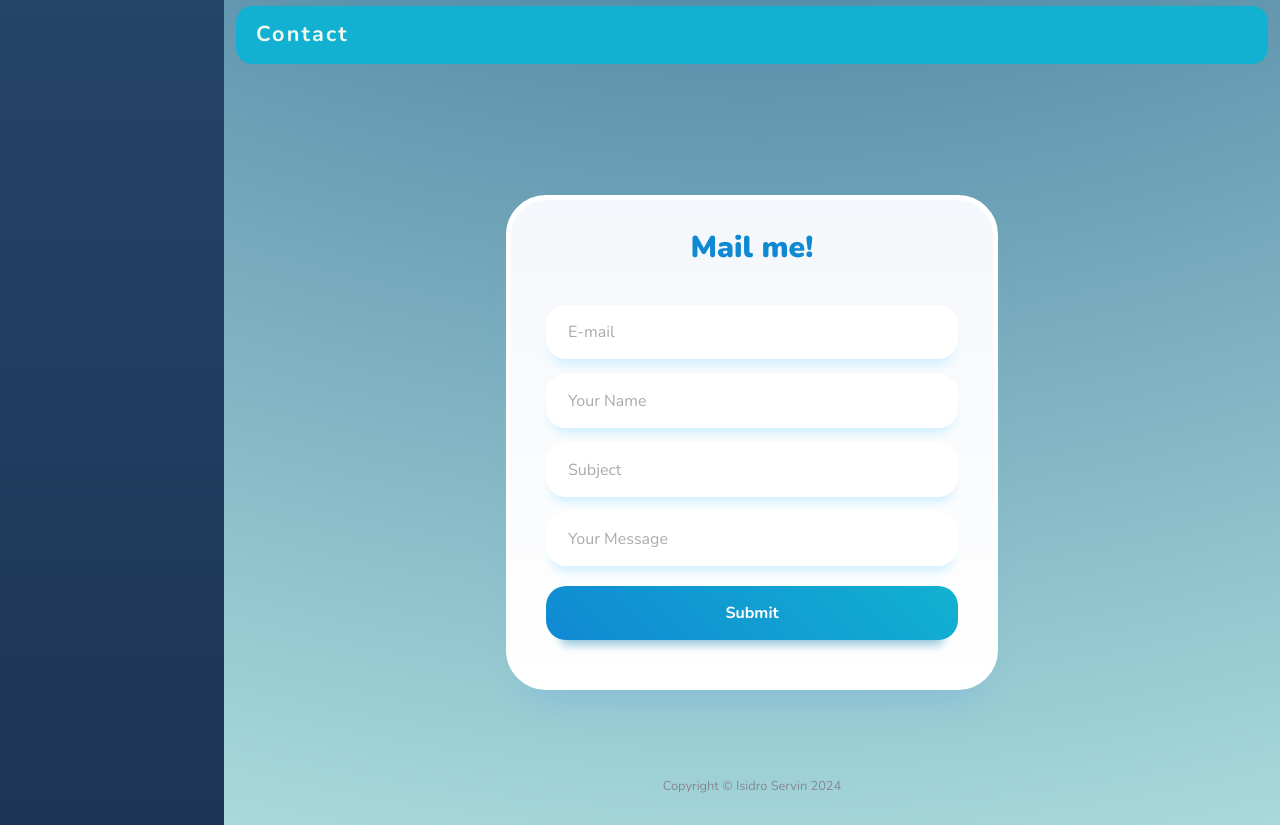
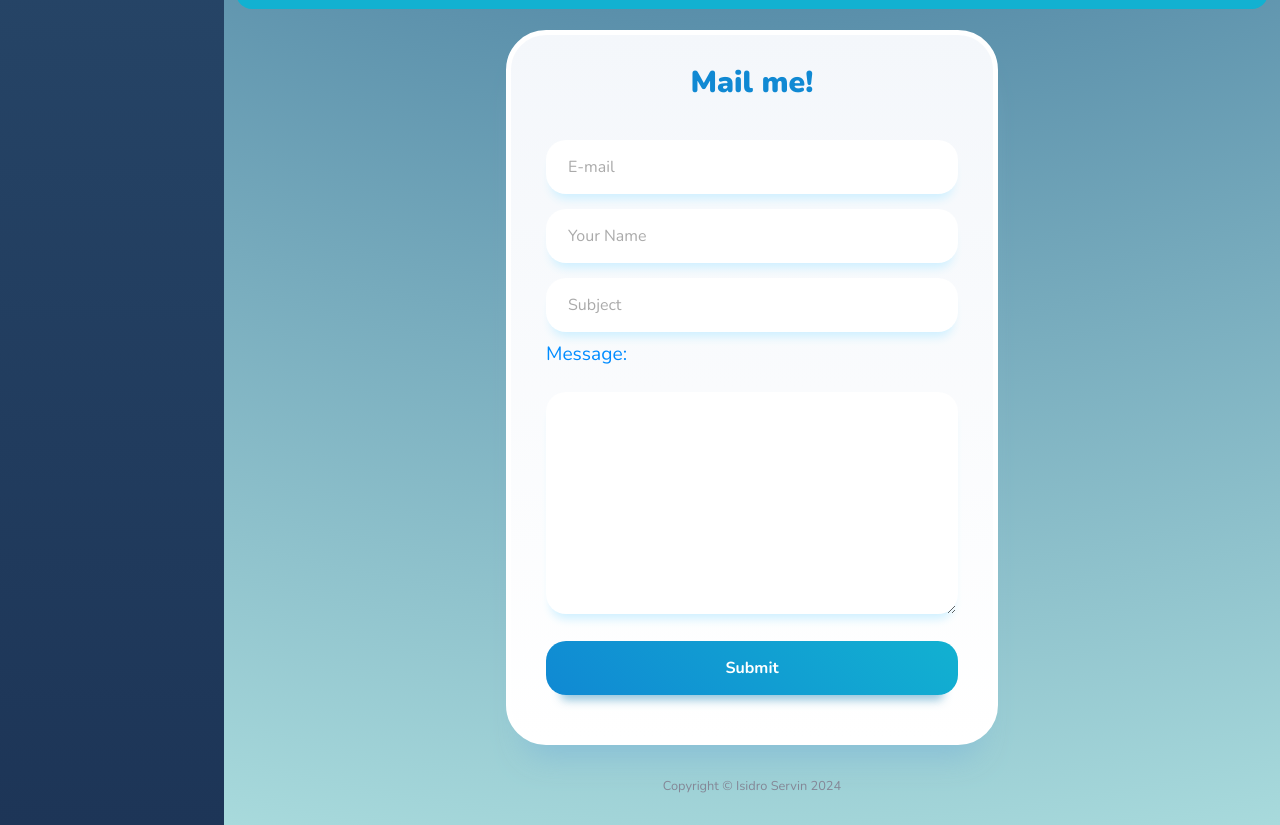
Before and after one commit to isidroServin/isidrosPortfolio, a plain HTML site: page index.html in a window 1280 px wide. Shown: the part 3497-4322 px from the top of the page. Drawn offline with nearby package versions, Linux system fonts and the light colour scheme.

Commit message:
(generated by blackbox.ai )

```diff
--- a/index.html
+++ b/index.html
@@ -525,7 +525,7 @@
               <div class="col-sm-12 col-md-10 col-lg-6 mt-3">
                 <div class="container2">
                   <div class="heading2">Mail me!</div>
-                  <form action="" class="form2">
+                  <form action="" class="form2" method="POST">
                     <input
                       required=""
                       class="input2"
@@ -550,15 +550,9 @@
                       id="subject"
                       placeholder="Subject"
                     />
-                    <input
-                      required=""
-                      class="input2"
-                      type="email"
-                      name="email"
-                      id="email"
-                      placeholder="Your Message"
-                    />
-
+                    <label class="message-label mt-2" for="message">Message:</label>
+                    <textarea name="message" id="message" class="input2" cols="30" rows="8" placeholder="Your Message" required="">
+                    </textarea>
                     <input class="login-button2" type="submit" value="Submit" />
                   </form>
                 </div>
```
Also changed, not shown: assets/css/sb-admin-2.css.
